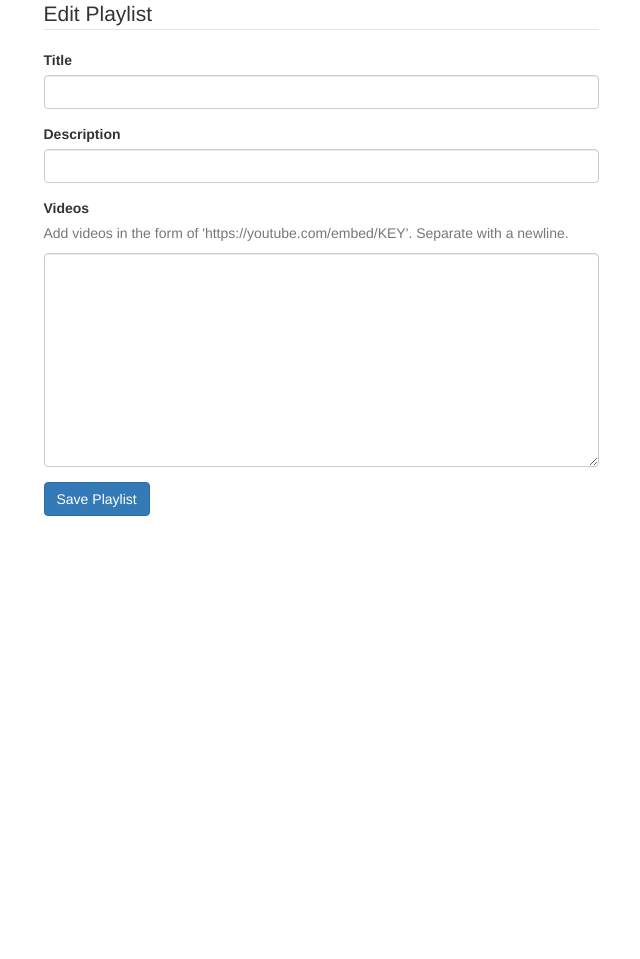
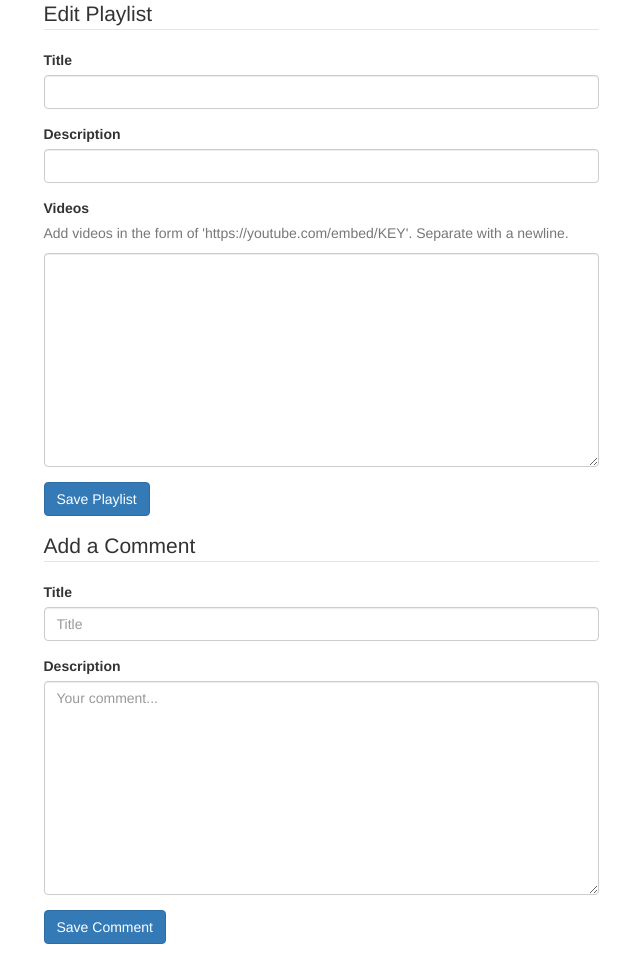
Before and after one commit to type9/Playlister-Tutorial, a Flask app: page /playlists/new in a window 1280 px wide. Shown: the part 73-1032 px from the top of the page, without its empty margins (319-959 px from the left). Before the commit the page ends 589 px from the top, so only its background shows below. Run offline with Flask 2, Linux system fonts and the light colour scheme; some libraries are stand-ins or nearby versions.

Commit message:
Added comments to playlists

```diff
--- /dev/null
+++ b/templates/partials/comment_form.html
@@ -0,0 +1,31 @@
+<!-- templates/partials/comment_form.html -->
+
+<form>
+    <fieldset>
+        <legend>Add a Comment</legend>
+        <!-- TITLE -->
+        <div class='form-group'>
+            <label for='comment-title'>Title</label><br>
+            <input class='form-control'
+                id='comment-title'
+                type='text'
+                name='title'
+                placeholder='Title'/>
+        </div>
+
+        <!-- DESCRIPTION -->
+        <div class='form-group'>
+            <label for='comment-content'>Description</label><br>
+            <textarea class='form-control'
+                id='comment-content'
+                name='content'
+                rows='10'
+                placeholder='Your comment...'></textarea>
+        </div>
+    </fieldset>
+
+    <!-- BUTTON -->
+    <div class='form-group'>
+        <button class='btn btn-primary' type='submit'>Save Comment</button>
+    </div>
+</form>
--- a/templates/playlists_new.html
+++ b/templates/playlists_new.html
@@ -11,6 +11,8 @@
                 <button class='btn btn-primary' type='submit'>Save Playlist</button>
             </div>
         </form>
+        <!-- Comment form -->
+        {% include 'partials/comment_form.html' %}
     </div>
 </div>
 {% endblock %}
```
